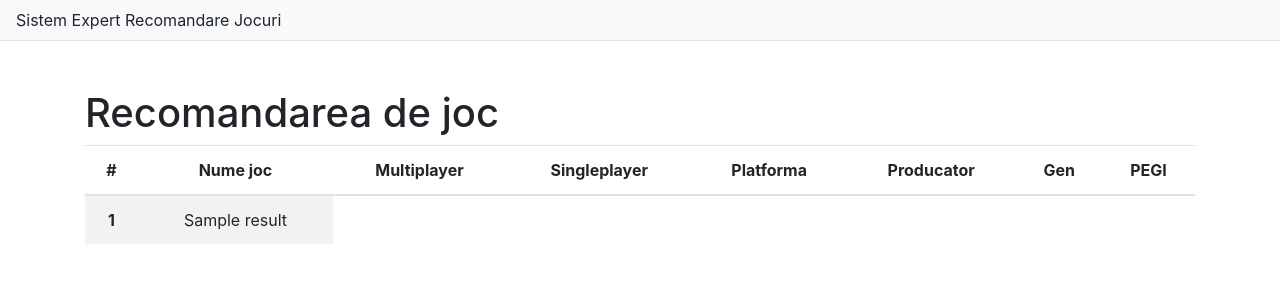
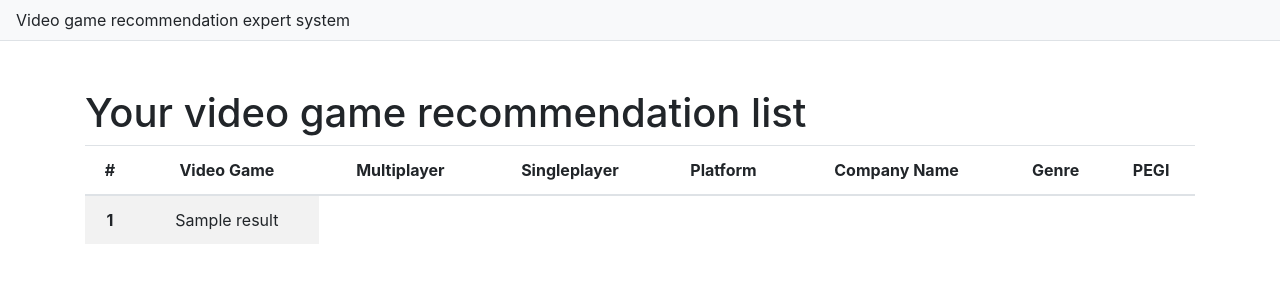
Before and after one commit to UnProgramator/ProiectSE, a Flask app: template SE_core/SE_core/SE_web/templates/results.html in a window 1280 px wide. Shown: the top 300 px of the page. Run offline with Flask 2, Linux system fonts and the light colour scheme; the template is opened without the code that fills it: most values are stand-ins (such as "Sample title", 1, 10 or a date in 2020); parts of the project's set-up code (start-up, migrations or seed data) failed here and were passed over.

Commit message:
Updated results.html

```diff
--- a/SE_core/SE_core/SE_web/templates/results.html
+++ b/SE_core/SE_core/SE_web/templates/results.html
@@ -2,7 +2,7 @@
 <html lang="en">
 <head>
     <meta charset="UTF-8">
-    <title>Platforma alegere jocuri</title>
+    <title>Video game recommendation expert system</title>
 
     <link rel="stylesheet" href="https://cdn.jsdelivr.net/npm/bootstrap@4.6.0/dist/css/bootstrap.min.css" integrity="sha384-B0vP5xmATw1+K9KRQjQERJvTumQW0nPEzvF6L/Z6nronJ3oUOFUFpCjEUQouq2+l" crossorigin="anonymous">
 </head>
@@ -10,7 +10,7 @@
 <nav class="navbar navbar-expand-lg navbar-light bg-light border-bottom">
 
         <div class="collapse navbar-collapse" id="navbarSupportedContent">
-            <div style="text-align: center">Sistem Expert Recomandare Jocuri</div>
+            <div style="text-align: center">Video game recommendation expert system</div>
         </div>
     </nav>
 
@@ -20,17 +20,17 @@
             <br>
             <br>
 
-        <h1> Recomandarea de joc </h1>
+        <h1> Your video game recommendation list </h1>
             <table class="table table-striped">
   <thead>
     <tr>
       <th scope="col" style="text-align: center">#</th>
-      <th scope="col" style="text-align: center">Nume joc</th>
+      <th scope="col" style="text-align: center">Video Game</th>
       <th scope="col" style="text-align: center">Multiplayer</th>
       <th scope="col" style="text-align: center">Singleplayer</th>
-      <th scope="col" style="text-align: center">Platforma</th>
-      <th scope="col" style="text-align: center">Producator</th>
-      <th scope="col" style="text-align: center">Gen</th>
+      <th scope="col" style="text-align: center">Platform</th>
+      <th scope="col" style="text-align: center">Company Name</th>
+      <th scope="col" style="text-align: center">Genre</th>
       <th scope="col" style="text-align: center">PEGI</th>
     </tr>
   </thead>
```
